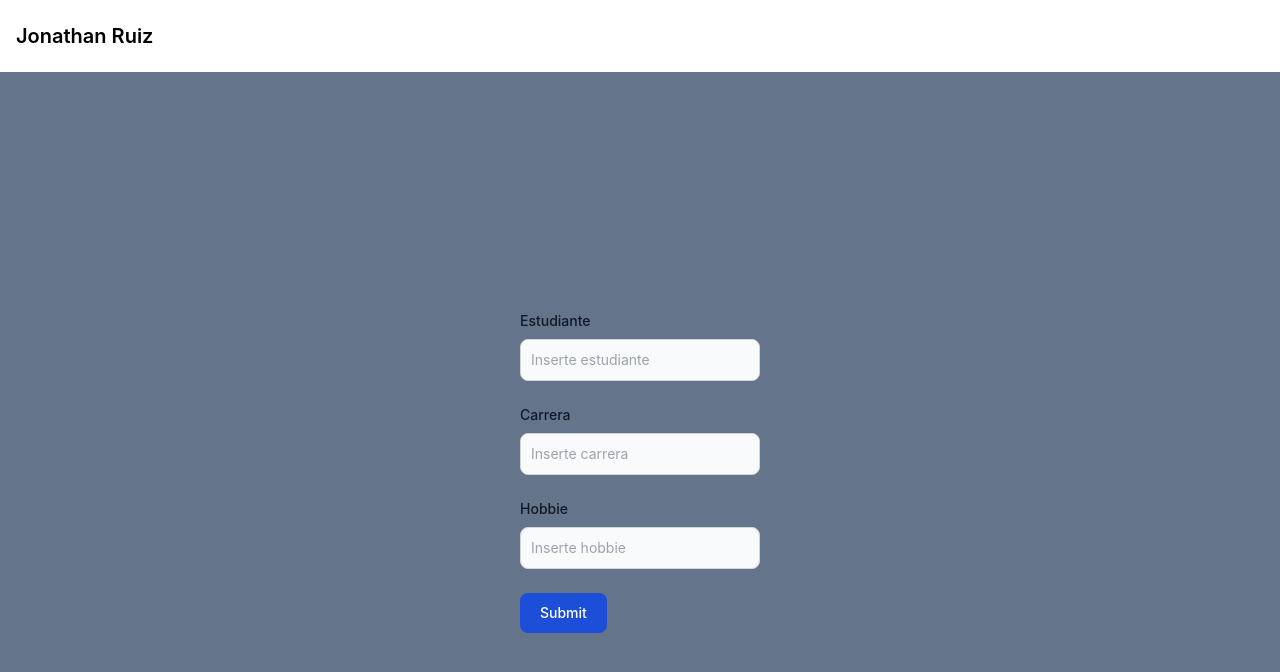
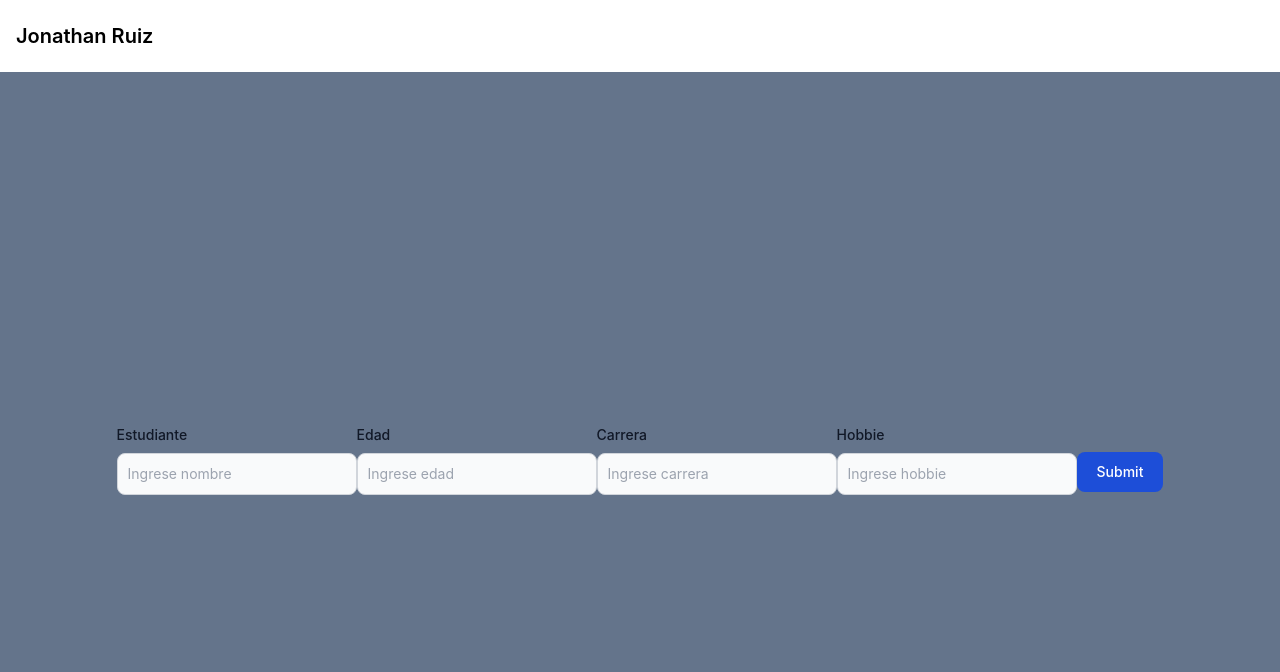
Before and after one commit to JonathanMRuiz/mini-desafio, a React (Create React App) app: page /form in a window 1280 px wide. Shown: the top 672 px of the page. Built offline with nearby package versions, Linux system fonts and the light colour scheme.

Commit message:
context added

```diff
--- a/src/App.js
+++ b/src/App.js
@@ -3,7 +3,8 @@ import Navbar from "./components/Navbar";
 import FormPage from "./pages/FormPage";
 import TablePage from "./pages/TablePage";
 import Home from "./pages/Home";
-import { Routes, Route } from "react-router-dom";
+import { Routes, Route, Outlet } from "react-router-dom";
+import { StudentProvider } from "./context/StudentContext";
 
 function App() {
   return (
@@ -11,9 +12,19 @@ function App() {
       <Navbar />
 
       <Routes>
-        <Route path="/" element={<Home />} />
-        <Route path="/table" element={<TablePage />} />
-        <Route path="/form" element={<FormPage />} />
+        <Route
+          path="/"
+          element={
+            <StudentProvider>
+              <Outlet />
+            </StudentProvider>
+          }
+        >
+          <Route index element={<Home />} />
+          <Route path="/table" element={<TablePage />} />
+          <Route path="/form" element={<FormPage />} />
+        </Route>
+        <Route path="*" element={<h1>Not found</h1>} />
       </Routes>
     </div>
   );
--- a/src/components/Form.js
+++ /dev/null
@@ -1,79 +0,0 @@
-import React from "react";
-import PropTypes from "prop-types";
-
-const Form = ({ formData, onChangeText, onSubmit }) => {
-  console.log(formData);
-  const inputStyle =
-    "bg-gray-50 border border-gray-300 text-gray-900 text-sm rounded-lg focus:ring-blue-500 focus:border-blue-500 block w-full p-2.5 dark:bg-gray-700 dark:border-gray-600 dark:placeholder-gray-400 dark:text-white dark:focus:ring-blue-500 dark:focus:border-blue-500";
-
-  const btnSubmit =
-    "text-white bg-blue-700 hover:bg-blue-800 focus:ring-4 focus:outline-none focus:ring-blue-300 font-medium rounded-lg text-sm w-full sm:w-auto px-5 py-2.5 text-center dark:bg-blue-600 dark:hover:bg-blue-700 dark:focus:ring-blue-800";
-
-  return (
-    <form onSubmit={onSubmit}>
-      <div className="mb-6">
-        <label
-          htmlFor="text"
-          className="block mb-2 text-sm font-medium text-gray-900 dark:text-gray-300"
-        >
-          Estudiante
-        </label>
-        <input
-          type="text"
-          name="student"
-          className={inputStyle}
-          placeholder="Inserte estudiante"
-          onChange={onChangeText}
-        />
-      </div>
-
-      <div className="mb-6">
-        <label
-          htmlFor="text"
-          className="block mb-2 text-sm font-medium text-gray-900 dark:text-gray-300"
-        >
-          Carrera
-        </label>
-        <input
-          type="text"
-          name="career"
-          className={inputStyle}
-          placeholder="Inserte carrera"
-          onChange={onChangeText}
-        />
-      </div>
-
-      <div className="mb-6">
-        <label
-          htmlFor="text"
-          className="block mb-2 text-sm font-medium text-gray-900 dark:text-gray-300"
-        >
-          Hobbie
-        </label>
-        <input
-          type="text"
-          name="hobbie"
-          className={inputStyle}
-          placeholder="Inserte hobbie"
-          onChange={onChangeText}
-        />
-      </div>
-
-      <button type="submit" className={btnSubmit}>
-        Submit
-      </button>
-    </form>
-  );
-};
-
-export default Form;
-
-Form.propTypes = {
-  formData: PropTypes.shape({
-    student: PropTypes.string,
-    career: PropTypes.string,
-    hobbie: PropTypes.string,
-  }),
-  onChangeText: PropTypes.func,
-  onSubmit: PropTypes.func,
-};
--- a/src/components/Table.js
+++ b/src/components/Table.js
@@ -1,16 +1,6 @@
 import React from "react";
-const dataTable = [
-  { nombre: "Pedro", edad: 20, carrera: "Ingeniería", hobbie: "Futbol" },
-  {
-    nombre: "Rodrigo",
-    edad: 22,
-    carrera: "Arquitectura",
-    hobbie: "Bajo eléctrico",
-  },
-  { nombre: "Romina", edad: 21, carrera: "Abogacía", hobbie: "Acrobacia" },
-  { nombre: "Ana", edad: 23, carrera: "Contadora", hobbie: "Astronomía" },
-];
-const Table = () => {
+
+const Table = ({ dataTable }) => {
   return (
     <div className="overflow-x-auto relative">
       <table className="w-full text-sm text-left text-gray-500 dark:text-gray-400">
--- /dev/null
+++ b/src/components/TextField.js
@@ -0,0 +1,38 @@
+import React from "react";
+import PropTypes from "prop-types";
+
+const TextField = ({ nameLabel, name, type, placeholder, onChangeText }) => {
+  const inputStyle =
+    "bg-gray-50 border border-gray-300 text-gray-900 text-sm rounded-lg focus:ring-blue-500 focus:border-blue-500 block w-full p-2.5 dark:bg-gray-700 dark:border-gray-600 dark:placeholder-gray-400 dark:text-white dark:focus:ring-blue-500 dark:focus:border-blue-500";
+
+  return (
+    <>
+      <div className="mb-6">
+        <label
+          htmlFor={name}
+          className="block mb-2 text-sm font-medium text-gray-900 dark:text-gray-300"
+        >
+          {nameLabel}
+        </label>
+        <input
+          type={type}
+          name={name}
+          className={inputStyle}
+          placeholder={placeholder}
+          onChange={onChangeText}
+        />
+      </div>
+    </>
+  );
+};
+
+export default TextField;
+
+TextField.propTypes = {
+  nameLabel: PropTypes.string,
+  name: PropTypes.string,
+  type: PropTypes.string,
+  placeholder: PropTypes.string,
+  onChangeText: PropTypes.func,
+  onSubmit: PropTypes.func,
+};
--- /dev/null
+++ b/src/context/StudentContext.js
@@ -0,0 +1,43 @@
+import { createContext, useContext, useState } from "react";
+
+const initialData = [
+  { nombre: "Pedro", edad: 20, carrera: "Ingeniería", hobbie: "Futbol" },
+  {
+    nombre: "Rodrigo",
+    edad: 22,
+    carrera: "Arquitectura",
+    hobbie: "Bajo eléctrico",
+  },
+  { nombre: "Romina", edad: 21, carrera: "Abogacía", hobbie: "Acrobacia" },
+  { nombre: "Ana", edad: 23, carrera: "Contadora", hobbie: "Astronomía" },
+];
+
+const StudentContext = createContext();
+
+const StudentProvider = ({ children }) => {
+  const [students, setStudents] = useState(initialData);
+
+  const addStudent = (newStudent) => {
+    setStudents([...students, newStudent]);
+  };
+
+  return (
+    <StudentContext.Provider value={{ students, addStudent }}>
+      {children}
+    </StudentContext.Provider>
+  );
+};
+
+const useStudents = () => {
+  const context = useContext(StudentContext);
+
+  if (!context) {
+    throw new Error(
+      "Tenes que estar dentro del StudentProvider para usar este Hook"
+    );
+  }
+
+  return context;
+};
+
+export { StudentProvider, useStudents };
--- a/src/pages/FormPage.js
+++ b/src/pages/FormPage.js
@@ -1,10 +1,17 @@
 import React, { useState } from "react";
-import Form from "../components/Form";
+import { useNavigate } from "react-router-dom";
+import TextField from "../components/TextField";
+import { useStudents } from "../context/StudentContext";
 
 const FormPage = () => {
+  const { addStudent } = useStudents();
+
+  const navigate = useNavigate();
+
   const [formData, setFormData] = useState({
-    student: "",
-    career: "",
+    nombre: "",
+    edad: 0,
+    carrera: "",
     hobbie: "",
   });
 
@@ -17,18 +24,52 @@ const FormPage = () => {
 
   const handleSubmit = (e) => {
     e.preventDefault();
-    console.log(formData);
+    addStudent(formData);
     e.target.reset();
+    navigate("/table");
   };
 
+  const btnSubmit =
+    "text-white bg-blue-700 hover:bg-blue-800 focus:ring-4 focus:outline-none focus:ring-blue-300 font-medium rounded-lg text-sm w-full sm:w-auto px-5 py-2.5 text-center dark:bg-blue-600 dark:hover:bg-blue-700 dark:focus:ring-blue-800";
+
   return (
-    <div className="bg-slate-500 h-screen flex justify-center items-center">
-      <Form
+    <form
+      onSubmit={handleSubmit}
+      className="bg-slate-500 h-screen flex justify-center items-center"
+    >
+      <TextField
+        nameLabel="Estudiante"
+        name="nombre"
+        type="text"
+        placeholder="Ingrese nombre"
         onChangeText={handleText}
-        onSubmit={handleSubmit}
-        formData={formData}
       />
-    </div>
+      <TextField
+        nameLabel="Edad"
+        name="edad"
+        type="number"
+        placeholder="Ingrese edad"
+        onChangeText={handleText}
+      />
+      <TextField
+        nameLabel="Carrera"
+        name="carrera"
+        type="text"
+        placeholder="Ingrese carrera"
+        onChangeText={handleText}
+      />
+      <TextField
+        nameLabel="Hobbie"
+        name="hobbie"
+        type="text"
+        placeholder="Ingrese hobbie"
+        onChangeText={handleText}
+      />
+
+      <button type="submit" className={btnSubmit}>
+        Submit
+      </button>
+    </form>
   );
 };
 
--- a/src/pages/TablePage.js
+++ b/src/pages/TablePage.js
@@ -1,10 +1,12 @@
 import React from "react";
 import Table from "../components/Table";
+import { useStudents } from "../context/StudentContext";
 
 const TablePage = () => {
+  const { students } = useStudents();
   return (
     <div className="bg-neutral-600 h-screen flex justify-center items-center">
-      <Table />
+      <Table dataTable={students} />
     </div>
   );
 };
```
Also changed, not shown: 1 other file (tests, documents, lock files or other folders).
